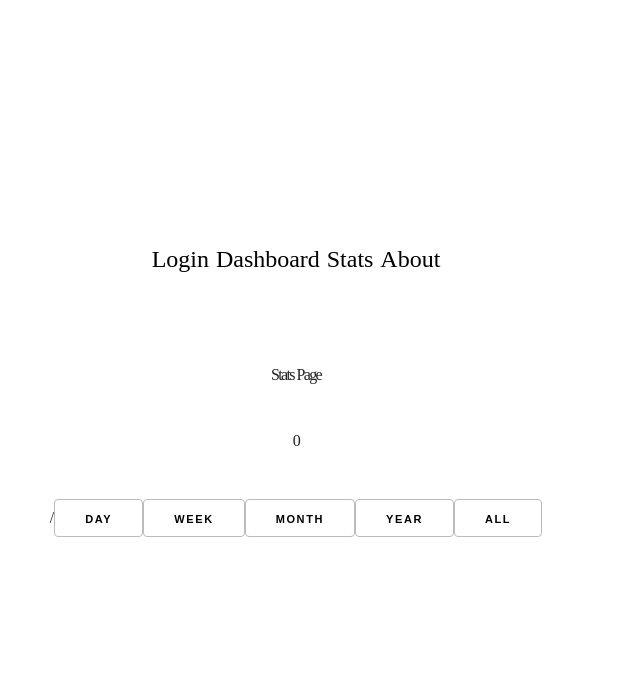
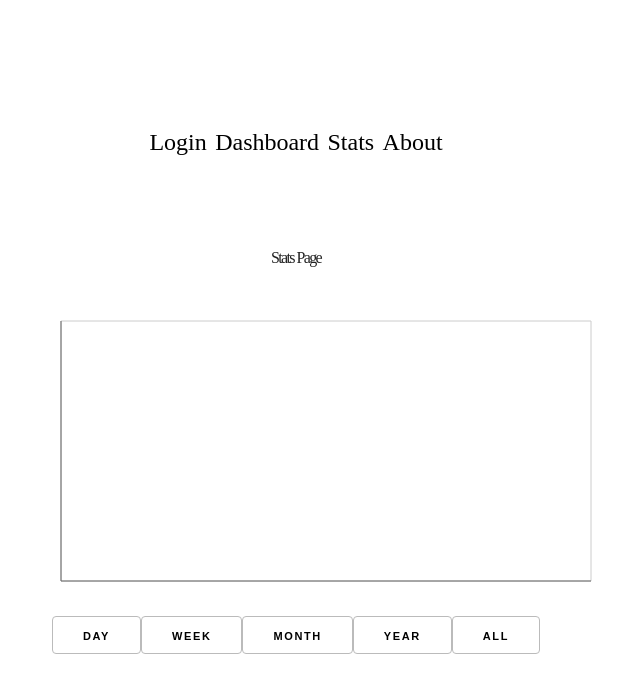
Before and after one commit to herculeshayer/minidoro, a React (Vite) app in the folder client/: page /stats in a window 1280 px wide. Shown: the top 692 px of the page, without its empty margins (344-984 px from the left). Built offline with nearby package versions, Linux system fonts and the light colour scheme.

Commit message:
add some chart stuff, idk

```diff
--- a/client/src/pages/Stats.jsx
+++ b/client/src/pages/Stats.jsx
@@ -1,13 +1,14 @@
 import React, { useState, useEffect } from "react";
-
+import { LineChart, Line, CartesianGrid, XAxis, YAxis } from "recharts";
 export default function Stats() {
   /**
    * Make sure I'm not making several api calls on button clicks
    * Need to check if the data is similar or something
    * so each click does not overload the server with api calls
    */
-  const [pomodoroCount, setPomodoroCount] = useState(0);
+  const [pomodoroCount, setPomodoroCount] = useState([{}]);
   const [rangeOfPomodoroData, setRangeOfPomodoroData] = useState("");
+
   const handleSubmitDay = async (typeOfQuery) => {
     // event.preventDefault();
 
@@ -38,9 +39,29 @@ export default function Stats() {
       );
     } else {
       const data = await response.json();
-      setPomodoroCount(data.sessions[0].pomodorocount);
+      console.log("data.sessions.length: ", data.sessions.length);
+      setPomodoroCount(data.sessions);
+      // const pomoChart = () => {
+      //   <LineChart width={600} height={300} data={data.sessions}>
+      //     <CartesianGrid />
+      //     <Line dataKey="sessions" />
+      //     <XAxis dataKey="pomodoros" />
+      //     <YAxis />
+      //   </LineChart>;
+      // };
+      // if (data.sessions.length > 1) {
+      //   console.log("hit");
+      //   setPomodoroCount(data.sessions);
+      // } else {
+      //   setPomodoroCount(data.sessions[0].pomodorocount);
+      // }
+      // setPomodoroCount(data.sessions[0].pomodorocount);
       console.log("data: ", data);
-      console.log("data.pomodorocountarray: ", data.sessions[0].pomodorocount);
+      console.log(
+        "data.sessions[0].pomodorocount: ",
+        data.sessions[0].pomodorocount
+      );
+      console.log("data.sessions", data.sessions);
     }
 
     console.log("TypeOfQuery: ", typeOfQuery);
@@ -53,7 +74,13 @@ export default function Stats() {
     <section>
       <h1>Stats Page</h1>
       <h1>{rangeOfPomodoroData}</h1>
-      <h1>{pomodoroCount}</h1>/
+      {/* <h1>{pomodoroCount}</h1> */}
+      <LineChart width={600} height={300} data={pomodoroCount}>
+        <CartesianGrid />
+        <Line dataKey="sessions" />
+        <XAxis dataKey="pomodoros" />
+        <YAxis />
+      </LineChart>
       <button
         disabled={rangeOfPomodoroData === "Day"}
         type="button"
```
Also changed, not shown: 1 other file (tests, documents, lock files or other folders).
